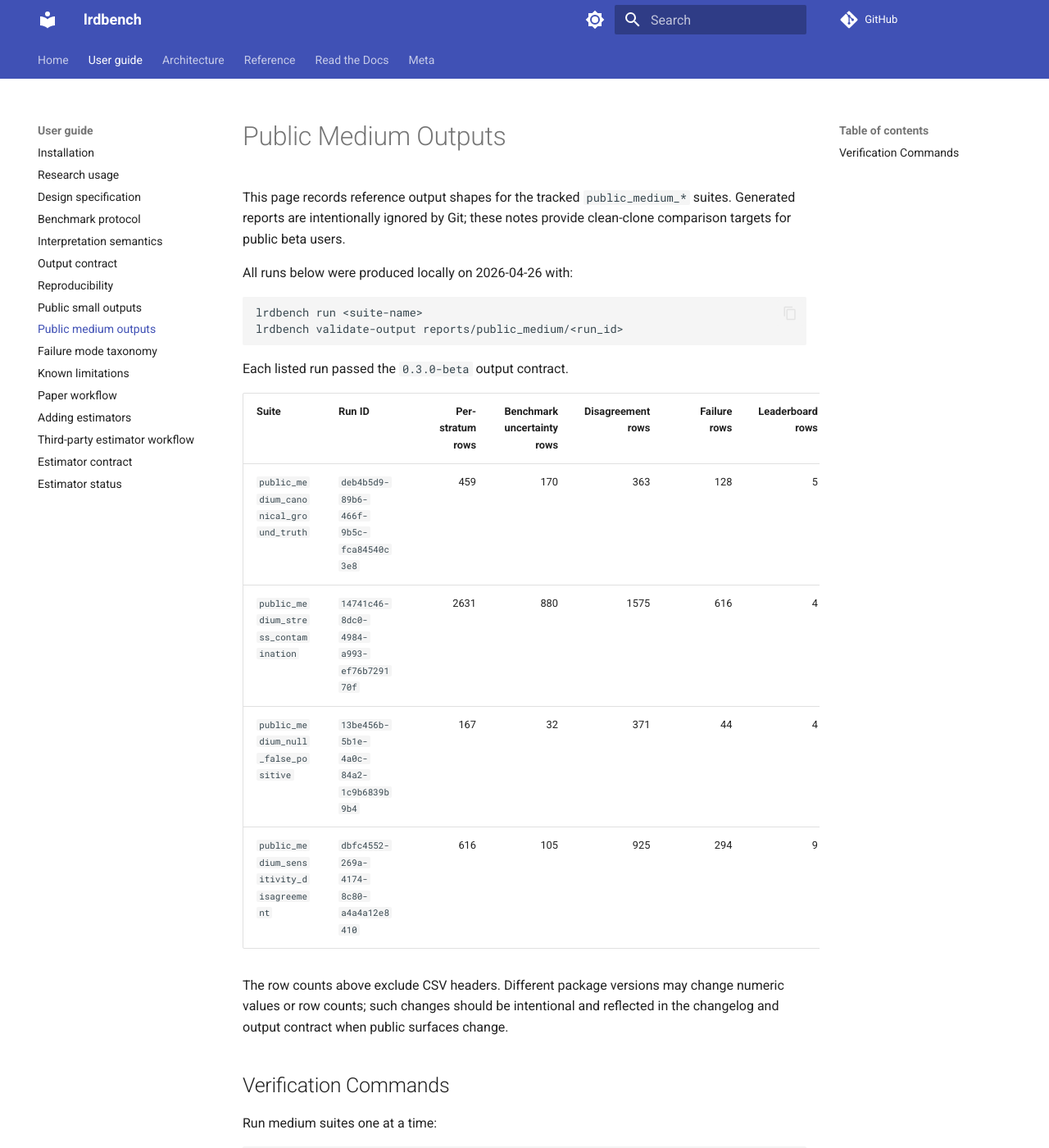
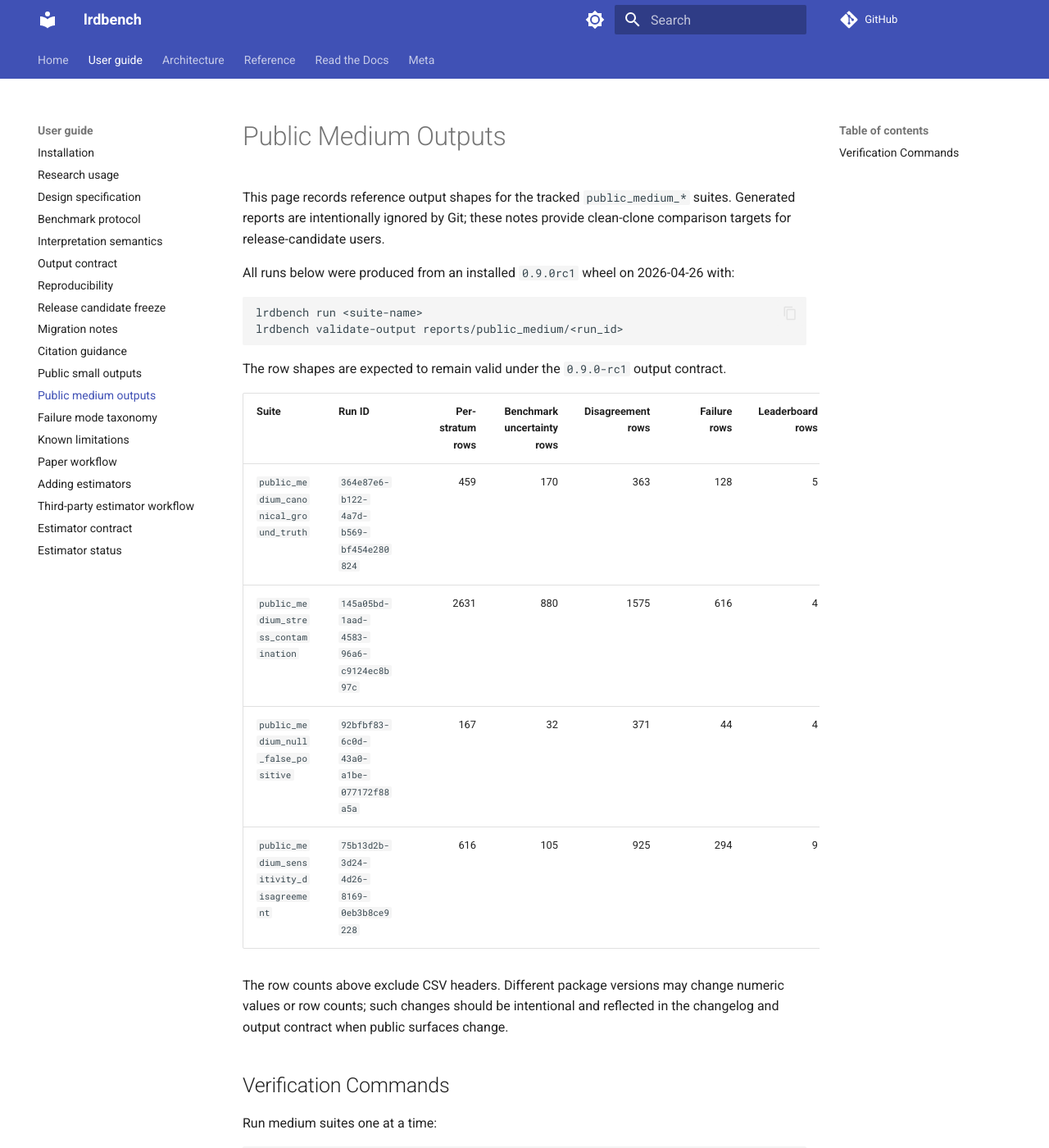
Before and after one commit to dave2k77/lrdbench, an MkDocs documentation site: the page built from docs/public_medium_outputs.md, in a window 1280 px wide and 1400 px high. Shown: the whole window at 82% size. Built offline with MkDocs 1.6.1 and Material for MkDocs 9.7.7, drawn with Linux system fonts in a browser that asks for light colours; comment, search, counter and statistics services are not loaded.

````diff
--- a/docs/public_medium_outputs.md
+++ b/docs/public_medium_outputs.md
@@ -2,23 +2,23 @@
 
 This page records reference output shapes for the tracked `public_medium_*` suites. Generated
 reports are intentionally ignored by Git; these notes provide clean-clone comparison targets for
-public beta users.
+release-candidate users.
 
-All runs below were produced locally on 2026-04-26 with:
+All runs below were produced from an installed `0.9.0rc1` wheel on 2026-04-26 with:
 
 ```bash
 lrdbench run <suite-name>
 lrdbench validate-output reports/public_medium/<run_id>
 ```
 
-Each listed run passed the `0.3.0-beta` output contract.
+The row shapes are expected to remain valid under the `0.9.0-rc1` output contract.
 
 | Suite | Run ID | Per-stratum rows | Benchmark uncertainty rows | Disagreement rows | Failure rows | Leaderboard rows | Suite-specific rows |
 | --- | --- | ---: | ---: | ---: | ---: | ---: | ---: |
-| `public_medium_canonical_ground_truth` | `deb4b5d9-89b6-466f-9b5c-fca84540c3e8` | 459 | 170 | 363 | 128 | 5 | 0 sensitivity |
-| `public_medium_stress_contamination` | `14741c46-8dc0-4984-a993-ef76b729170f` | 2631 | 880 | 1575 | 616 | 4 | 1872 stress |
-| `public_medium_null_false_positive` | `13be456b-5b1e-4a0c-84a2-1c9b6839b9b4` | 167 | 32 | 371 | 44 | 4 | 0 sensitivity |
-| `public_medium_sensitivity_disagreement` | `dbfc4552-269a-4174-8c80-a4a4a12e8410` | 616 | 105 | 925 | 294 | 9 | 150 sensitivity |
+| `public_medium_canonical_ground_truth` | `364e87e6-b122-4a7d-b569-bf454e280824` | 459 | 170 | 363 | 128 | 5 | 0 sensitivity |
+| `public_medium_stress_contamination` | `145a05bd-1aad-4583-96a6-c9124ec8b97c` | 2631 | 880 | 1575 | 616 | 4 | 1872 stress |
+| `public_medium_null_false_positive` | `92bfbf83-6c0d-43a0-a1be-077172f88a5a` | 167 | 32 | 371 | 44 | 4 | 0 sensitivity |
+| `public_medium_sensitivity_disagreement` | `75b13d2b-3d24-4d26-8169-0eb3b8ce9228` | 616 | 105 | 925 | 294 | 9 | 150 sensitivity |
 
 The row counts above exclude CSV headers. Different package versions may change numeric values or
 row counts; such changes should be intentional and reflected in the changelog and output contract
--- a/mkdocs.yml
+++ b/mkdocs.yml
@@ -59,6 +59,9 @@ nav:
       - Interpretation semantics: interpretation_semantics.md
       - Output contract: output_contract.md
       - Reproducibility: reproducibility.md
+      - Release candidate freeze: release_candidate_freeze.md
+      - Migration notes: migration.md
+      - Citation guidance: citation.md
       - Public small outputs: public_small_outputs.md
       - Public medium outputs: public_medium_outputs.md
       - Failure mode taxonomy: failure_mode_taxonomy.md
--- a/pyproject.toml
+++ b/pyproject.toml
@@ -4,7 +4,7 @@ build-backend = "hatchling.build"
 
 [project]
 name = "lrdbench"
-version = "0.1.0"
+version = "0.9.0rc1"
 description = "A reproducible benchmark framework for evaluating long-range dependence estimators on canonical, contaminated, and observational time series."
 readme = "README.md"
 requires-python = ">=3.11"
@@ -23,7 +23,7 @@ keywords = [
   "uncertainty quantification"
 ]
 classifiers = [
-  "Development Status :: 3 - Alpha",
+  "Development Status :: 4 - Beta",
   "Intended Audience :: Science/Research",
   "Intended Audience :: Developers",
   "License :: OSI Approved :: MIT License",
--- a/src/lrdbench/__init__.py
+++ b/src/lrdbench/__init__.py
@@ -1,3 +1,3 @@
 """lrdbench: reproducible benchmarks for long-range dependence estimators."""
 
-__version__ = "0.1.0"
+__version__ = "0.9.0rc1"
````
Also changed, not shown: CHANGELOG.md (+6 -0 lines), docs/citation.md (added, +37 -0 lines), docs/index.md (+3 -0 lines), docs/migration.md (added, +54 -0 lines), docs/output_contract.md (+1 -1 lines), docs/public_release_roadmap.md (+9 -18 lines), docs/release_candidate_freeze.md (added, +80 -0 lines), docs/reproducibility.md (+5 -4 lines), 4 other files.
